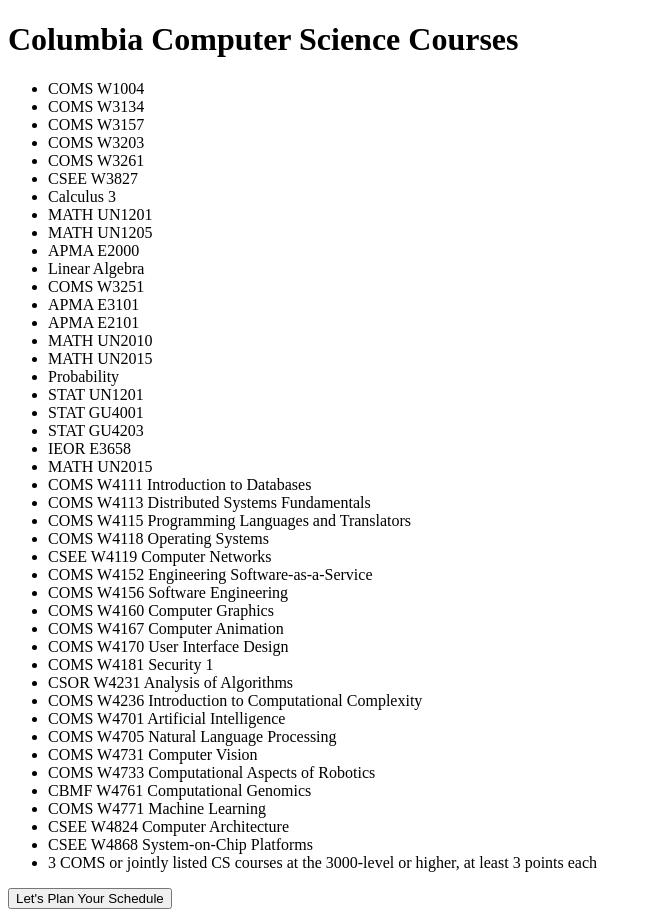
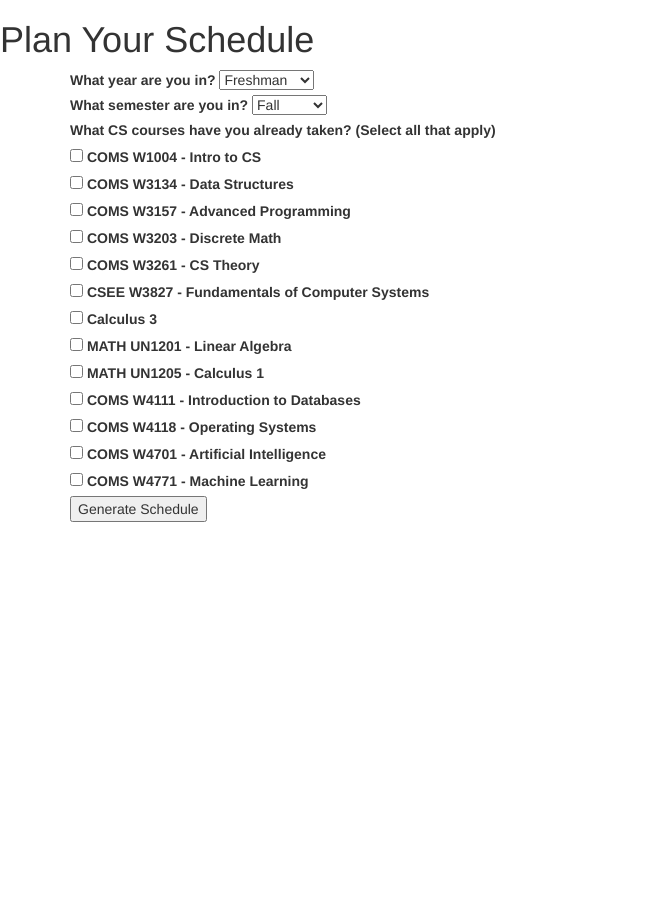
Before and after one commit to fcamaraa/CourseMap, a Flask app: page /columbia in a window 1280 px wide. Shown: the whole page, without its empty margins (0-657 px from the left). After the commit the page ends 522 px from the top, so only its background shows below. Run offline with Flask 3, Linux system fonts and the light colour scheme; some libraries are stand-ins or nearby versions.

Commit message:
Columbia AI

```diff
--- a/server.py
+++ b/server.py
@@ -19,7 +19,9 @@ def load_queens_courses():
     with open("data/queens_cs_course.json", "r", encoding="utf-8") as file:
         return json.load(file)
 
-
+def load_columbia_courses():
+    with open("data/columbia_cs_courses.json", "r", encoding="utf-8") as file:
+        return json.load(file)
 # Load Columbia CS courses from JSON file
 def get_columbia_courses():
     try:
@@ -66,9 +68,7 @@ def queens_college_page():
         courses = json.load(file)
     # Pass the courses to the template
     return render_template('queens_college.html', courses=courses)
-@app.route('/plan_schedule')
-def plan_schedule():
-    return render_template('plan_schedule.html')
+
 
 @app.route('/submit_schedule', methods=['POST'])
 def submit_schedule():
@@ -113,38 +113,34 @@ def generate_schedule():
     return jsonify({"schedule": schedule})
 
 
-# @app.route('/plan_schedule', methods=['POST'])
-# def plan_schedule():
-#     # Extract form data
-#     year = request.form['year']
-#     num_courses = request.form['num_courses']
-#     taken_courses = request.form.getlist('taken_courses[]')
+@app.route('/plan_schedule', methods=['POST'])
+def plan_schedule():
+    data = request.get_json()
+    year = data['year']
+    semester = data['semester']
+    completed_courses = data['completedCourses']
+    columbia_courses = load_columbia_courses()
 
-#     # Prepare the prompt for OpenAI
-#     prompt = generate_schedule_prompt(year, num_courses, taken_courses)
+    chat_completion = client.chat.completions.create(
+        messages=[
+            {
+                "role": "user",
+                "content": f"""
+        I am a {year} student in the {semester} semester at Queens College.
+        I have already completed the following courses: {', '.join(completed_courses)}.
+        Please generate a semester-by-semester course schedule for me considering prerequisites, graduation requirements, and electives.
+        Here are the courses and their prerequisites: {json.dumps(columbia_courses, indent=2)}. Please just give the schedule no additional info.
+        """,
+            }
+        ],
+        model="llama-3.3-70b-versatile",
+    )
 
-#     # Call OpenAI API with the prepared prompt
-#     response = openai.Completion.create(
-#         engine="text-davinci-003",  # Use the appropriate model
-#         prompt=prompt,
-#         max_tokens=500,  # Limit response length
-#         temperature=0.7,  # Control randomness
-#     )
+    schedule = chat_completion.choices[0].message.content
+    print(schedule)
 
-#     # Extract the response from OpenAI
-#     schedule_plan = response.choices[0].text.strip()
+    return jsonify({"schedule": schedule})
 
-#     return jsonify({"schedule_plan": schedule_plan})
-
-# def generate_schedule_prompt(year, num_courses, taken_courses):
-#     # Construct a detailed prompt to send to OpenAI
-#     prompt = f"""
-#     I am a student in {year} year. I want to take {num_courses} computer science courses per semester.
-#     Here are the courses I have already taken: {', '.join(taken_courses)}.
-#     Based on this information, plan a schedule for me considering the prerequisites and available electives.
-#     Please provide a detailed semester-by-semester schedule.
-#     """
-#     return prompt
 
 if __name__ == '__main__':
     app.run()
--- a/templates/columbia.html
+++ b/templates/columbia.html
@@ -3,18 +3,153 @@
   <head>
     <meta charset="UTF-8" />
     <meta name="viewport" content="width=device-width, initial-scale=1.0" />
-    <title>Columbia CS Courses</title>
+    <link
+    rel="stylesheet"
+    href="https://maxcdn.bootstrapcdn.com/bootstrap/3.4.1/css/bootstrap.min.css"
+  />
+  <script src="https://ajax.googleapis.com/ajax/libs/jquery/3.7.1/jquery.min.js"></script>
+  <script src="https://maxcdn.bootstrapcdn.com/bootstrap/3.4.1/js/bootstrap.min.js"></script>
+    <title>Plan Your Schedule</title>
+    <style>
+      .checkbox-container {
+
+        overflow-y: auto;
+        display: flex;
+        flex-direction: column;
+      }
+      .select{
+
+    padding: 10px;
+    font-size: 16px;
+}
+
+    </style>
   </head>
   <body>
-    <h1>Columbia Computer Science Courses</h1>
-    <ul>
-      {% for course in courses %} {% if "**Any 3 CS electives" in course %}
-      <li><strong>{{ course.replace("**", "") }}</strong></li>
-      {% else %}
-      <li>{{ course }}</li>
-      {% endif %} {% endfor %}
-    </ul>
-    <button onclick="window.location.href='/plan_schedule'">Let's Plan Your Schedule</button>
-</body>
+    <h1>Plan Your Schedule</h1>
+    <div class="container">
+      <div class="row">
+        <div class="col-md-6">
+    <form action="/plan_schedule" method="POST">
+      <div>
+        <label for="year">What year are you in?</label>
+        <select name="year" id="year" required>
+          <option value="Freshman">Freshman</option>
+          <option value="Sophomore">Sophomore</option>
+          <option value="Junior">Junior</option>
+          <option value="Senior">Senior</option>
+        </select>
+      </div>
+
+      <label for="semester">What semester are you in?</label>
+      <select id="semester" name="semester" required>
+        <option value="fall">Fall</option>
+        <option value="spring">Spring</option>
+        <option value="summer">Summer</option>
+        <option value="winter">Winter</option>
+      </select>
+
+      <div>
+        <label
+          >What CS courses have you already taken? (Select all that
+          apply)</label
+        ><br />
+        <div class="checkbox-container">
+          <label
+            ><input type="checkbox" name="taken_courses[]" value="COMS W1004" />
+            COMS W1004 - Intro to CS</label
+          >
+          <label
+            ><input type="checkbox" name="taken_courses[]" value="COMS W3134" />
+            COMS W3134 - Data Structures</label
+          >
+          <label
+            ><input type="checkbox" name="taken_courses[]" value="COMS W3157" />
+            COMS W3157 - Advanced Programming</label
+          >
+          <label
+            ><input type="checkbox" name="taken_courses[]" value="COMS W3203" />
+            COMS W3203 - Discrete Math</label
+          >
+          <label
+            ><input type="checkbox" name="taken_courses[]" value="COMS W3261" />
+            COMS W3261 - CS Theory</label
+          >
+          <label
+            ><input type="checkbox" name="taken_courses[]" value="CSEE W3827" />
+            CSEE W3827 - Fundamentals of Computer Systems</label
+          >
+          <label
+            ><input type="checkbox" name="taken_courses[]" value="Calculus 3" />
+            Calculus 3</label
+          >
+          <label
+            ><input
+              type="checkbox"
+              name="taken_courses[]"
+              value="MATH UN1201"
+            />
+            MATH UN1201 - Linear Algebra</label
+          >
+          <label
+            ><input
+              type="checkbox"
+              name="taken_courses[]"
+              value="MATH UN1205"
+            />
+            MATH UN1205 - Calculus 1</label
+          >
+          <label
+            ><input type="checkbox" name="taken_courses[]" value="COMS W4111" />
+            COMS W4111 - Introduction to Databases</label
+          >
+          <label
+            ><input type="checkbox" name="taken_courses[]" value="COMS W4118" />
+            COMS W4118 - Operating Systems</label
+          >
+          <label
+            ><input type="checkbox" name="taken_courses[]" value="COMS W4701" />
+            COMS W4701 - Artificial Intelligence</label
+          >
+          <label
+            ><input type="checkbox" name="taken_courses[]" value="COMS W4771" />
+            COMS W4771 - Machine Learning</label
+          >
+        </div>
+      </div>
+
+      <button type="button" onclick="submitForm()">Generate Schedule</button>
+    </form>
+        </div>
+
+    <div class="col-md-6">
+      <div id="scheduleResult"></div>
+    </div>
+    </div>
+
   </body>
+  <script>
+    function submitForm() {
+      const year = document.getElementById("year").value;
+      const semester = document.getElementById("semester").value;
+      const selectedCourses = Array.from(
+        document.querySelectorAll(".course-checkboxes input:checked")
+      ).map((checkbox) => checkbox.value);
+
+      fetch("/plan_schedule", {
+        method: "POST",
+        headers: { "Content-Type": "application/json" },
+        body: JSON.stringify({
+          year,
+          semester,
+          completedCourses: selectedCourses,
+        }),
+      })
+        .then((response) => response.json())
+        .then((data) => {
+          document.getElementById("scheduleResult").innerText = data.schedule;
+        })
+        .catch((error) => console.error("Error:", error));
+    }
+  </script>
 </html>
```
Also changed, not shown: templates/plan_schedule.html (deleted, +0 -129 lines).
